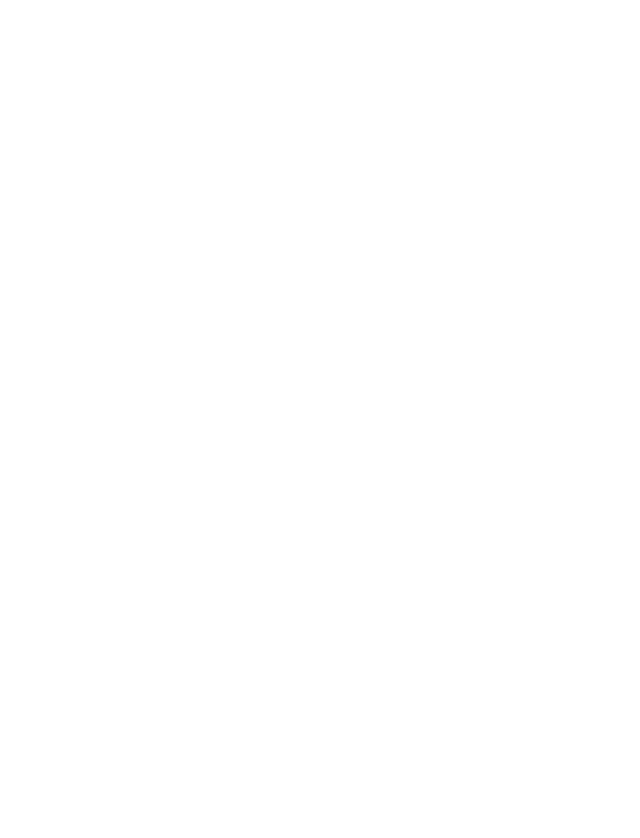
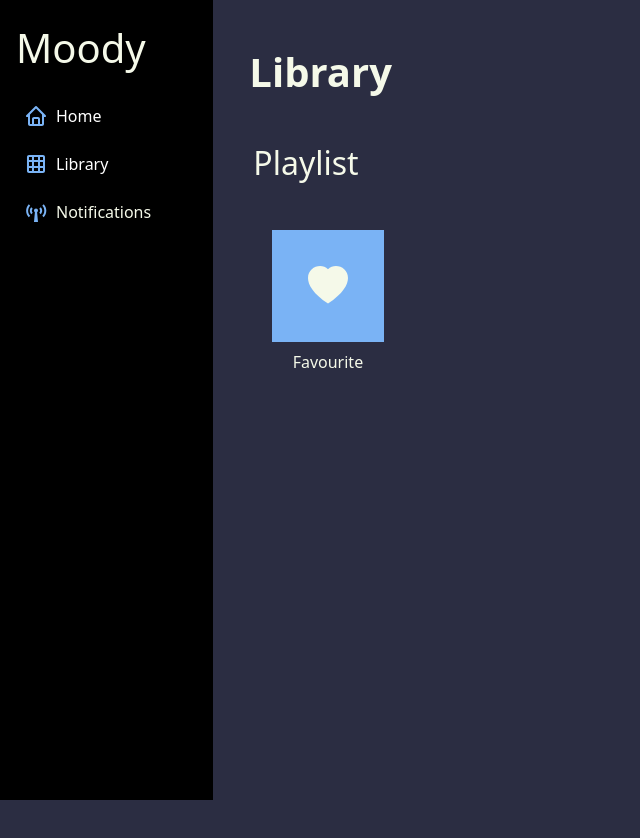
Before and after one commit to CristinaMastellaro/BE_Capstone, a React (Vite) app in the folder FE_Capstone/: page /library in a window 1280 px wide. Before the commit this address had no page. Shown: the top 838 px of the page, without its empty margins (0-640 px from the left). Before the commit the page ends 800 px from the top, so only its background shows below. Built offline with nearby package versions, Linux system fonts and the light colour scheme.

Commit message:
set library & playlist favourite songs

```diff
--- a/FE_Capstone/src/App.scss
+++ b/FE_Capstone/src/App.scss
@@ -20,6 +20,7 @@ $new-dark: #2B2D42;
     // background: #EEAECA;
     // background: radial-gradient(circle, rgba(238, 174, 202, 1) 0%, rgba(148, 187, 233, 1) 100%);
     color: rgb(245, 249, 233);
+    min-height: 100vh;
 
   //   font-family: "Poppins", sans-serif;
   // font-weight: 400;
--- a/FE_Capstone/src/App.tsx
+++ b/FE_Capstone/src/App.tsx
@@ -6,6 +6,7 @@ import Registration from "./components/Registration";
 import Playlist from "./components/Playlist";
 import Homepage from "./components/Homepage";
 import MainLayout from "./components/MainLayout";
+import Library from "./components/Library";
 
 function App() {
   return (
@@ -15,6 +16,7 @@ function App() {
           <Route element={<MainLayout />}>
             <Route element={<Homepage />} path="/homepage" />
             <Route element={<Playlist />} path="/playlist/:specification" />
+            <Route element={<Library />} path="/library" />
           </Route>
           <Route element={<Login />} path="/" />
           <Route element={<Registration />} path="/register" />
--- a/FE_Capstone/src/components/CustomNav.tsx
+++ b/FE_Capstone/src/components/CustomNav.tsx
@@ -24,10 +24,13 @@ const CustomNavbar = () => {
           <BiHome className="my-icons me-2 fs-4" />
           <span className="d-none d-lg-block">Home</span>
         </Link>
-        <div className="mt-2 p-1 options">
+        <Link
+          to="/library"
+          className="mt-2 p-1 options text-white text-decoration-none"
+        >
           <BiGrid className="my-icons me-2 fs-4" />
           <span className="d-none d-lg-block">Library</span>
-        </div>
+        </Link>
         <div className="mt-2 p-1 options">
           <BiBroadcast className="my-icons me-2 fs-4" />
           <span className="d-none d-lg-block">Notifications</span>
--- a/FE_Capstone/src/components/Homepage.tsx
+++ b/FE_Capstone/src/components/Homepage.tsx
@@ -1,7 +1,7 @@
 import { useEffect, useState } from "react";
 import Form from "react-bootstrap/Form";
 import MoodType from "../types/MoodType";
-import { findSongs } from "../redux/actions";
+import { addSingleMood, findSongs, saveAllMoodsNames } from "../redux/actions";
 import { useNavigate } from "react-router-dom";
 import { useAppDispatch, useAppSelector } from "../redux/store";
 
@@ -24,6 +24,9 @@ const Homepage = () => {
 
   const findMoodSongs = (e: React.FormEvent) => {
     e.preventDefault();
+    if (!(options.includes(mood) || mood === "confused")) {
+      dispatch(addSingleMood(mood));
+    }
     if (savedMoodInStore !== mood) {
       if (songs === undefined) {
         dispatch(findSongs(mood));
@@ -49,6 +52,7 @@ const Homepage = () => {
         const moods: string[] = [];
         data.forEach((singleMood) => moods.push(singleMood.name));
         setOptions(moods);
+        dispatch(saveAllMoodsNames(moods));
       })
       .catch((err) => console.log(err));
   };
--- /dev/null
+++ b/FE_Capstone/src/components/Library.tsx
@@ -0,0 +1,30 @@
+import { Col, Container, Row } from "react-bootstrap";
+import "../scss/library.scss";
+import { BsFillHeartFill } from "react-icons/bs";
+import { useNavigate } from "react-router-dom";
+
+const Library = () => {
+  const navigate = useNavigate();
+
+  return (
+    <>
+      <Container fluid>
+        <h1 className="mt-5 ms-4 fw-bold">Library</h1>
+        <Row className="ms-3 mt-5">
+          <h2 className="mb-5">Playlist</h2>
+          <Col xs={4} md={3} lg={2} className="px-0">
+            <div
+              className="favourite-songs-picture d-flex align-items-center justify-content-center"
+              onClick={() => navigate("/playlist/favourite")}
+            >
+              <BsFillHeartFill className="fs-1" />
+            </div>
+            <p className="mt-2 text-center">Favourite</p>
+          </Col>
+        </Row>
+      </Container>
+    </>
+  );
+};
+
+export default Library;
--- a/FE_Capstone/src/components/Playlist.tsx
+++ b/FE_Capstone/src/components/Playlist.tsx
@@ -4,12 +4,18 @@ import { IRootState, useAppSelector } from "../redux/store";
 import { useParams } from "react-router-dom";
 import { useEffect, useState } from "react";
 import Loader from "./Loader";
+import ShowSongType from "../types/ShowSongType";
 
 const Playlist = () => {
   const { specification } = useParams();
+  const allMoods = useAppSelector((state) => state.allSongs.allMoodsName);
   const songs = useAppSelector((state: IRootState) => {
     if (specification !== undefined) {
-      return state.allSongs.moods[specification];
+      if (allMoods.includes(specification)) {
+        return state.allSongs.moods[specification];
+      } else {
+        return state.allSongs.playlists[specification];
+      }
     }
   });
 
@@ -68,14 +74,20 @@ const Playlist = () => {
             <section className="pb-5">
               {songs && songs.length < 5 && (
                 <p className="w-75 mx-auto mt-3">
-                  Your feelings are so deep, but our system isn't smart enough
-                  yet to understand which songs are fitted for "{specification}
-                  "". Want to give it another try with a more generic word?
+                  {specification === "favourite"
+                    ? "It's time to save your favourite songs or to look for new ones!"
+                    : `Your feelings are so deep, but our system isn't smart enough
+                  yet to understand which songs are fitted for "${specification}
+                  ". Want to give it another try with a more generic word?}`}
                 </p>
               )}
               {songs &&
-                songs.map((song) => (
-                  <Song key={song.id} song={song} playlist={songs} />
+                (songs as ShowSongType[]).map((song) => (
+                  <Song
+                    key={song.id}
+                    song={song}
+                    playlist={songs as ShowSongType[]}
+                  />
                 ))}
             </section>
           </div>
--- a/FE_Capstone/src/redux/actions/index.ts
+++ b/FE_Capstone/src/redux/actions/index.ts
@@ -13,6 +13,8 @@ export const setLoginUsername = (username: string) => {
 
 // For mood playlist
 export const ALL_SONGS_MOOD = "ALL_SONGS_MOOD";
+export const ALL_MOODS_NAME = "ALL_MOODS_NAME";
+export const ADD_SINGLE_MOOD = "ADD_SINGLE_MOOD";
 
 export const findSongs = (mood: string) => {
   return async (dispatch: AppDispatchFunction) => {
@@ -89,6 +91,20 @@ export const findSongs = (mood: string) => {
   };
 };
 
+export const saveAllMoodsNames = (allMoodsName: string[]) => {
+  return {
+    type: ALL_MOODS_NAME,
+    payload: allMoodsName,
+  };
+};
+
+export const addSingleMood = (singleMood: string) => {
+  return {
+    type: ADD_SINGLE_MOOD,
+    payload: singleMood,
+  };
+};
+
 // For music player
 export const CURRENT_SONG = "CURRENT_SONG";
 export const CURRENT_PLAYLIST = "CURRENT_PLAYLIST";
--- a/FE_Capstone/src/redux/reducers/allSongsReducer.ts
+++ b/FE_Capstone/src/redux/reducers/allSongsReducer.ts
@@ -1,6 +1,6 @@
 import ActionType from "../../types/ActionType";
 import ShowSongType from "../../types/ShowSongType";
-import { ALL_SONGS_MOOD } from "../actions";
+import { ADD_SINGLE_MOOD, ALL_MOODS_NAME, ALL_SONGS_MOOD } from "../actions";
 
 type myMap = {
   [key: string]: ShowSongType[];
@@ -8,17 +8,21 @@ type myMap = {
 
 interface AllSongsState {
   moodName: string;
+  allMoodsName: string[];
   moods: myMap;
+  playlists: myMap;
 }
 
 const initialState: AllSongsState = {
   moodName: "",
+  allMoodsName: [],
   moods: {},
+  playlists: { favourite: [] },
 };
 
 const allSongsReducer = (
   state = initialState,
-  action: ActionType<[string, ShowSongType[]]>
+  action: ActionType<[string, ShowSongType[]] | string[] | string>
 ) => {
   switch (action.type) {
     case ALL_SONGS_MOOD:
@@ -30,6 +34,16 @@ const allSongsReducer = (
           [action.payload[0]]: action.payload[1],
         },
       };
+    case ALL_MOODS_NAME:
+      return {
+        ...state,
+        allMoodsName: action.payload,
+      };
+    case ADD_SINGLE_MOOD:
+      return {
+        ...state,
+        allMoodsName: state.allMoodsName.concat(action.payload as string),
+      };
     default:
       console.log("You're in the default state");
       return state;
--- /dev/null
+++ b/FE_Capstone/src/scss/library.scss
@@ -0,0 +1,15 @@
+.favourite-songs-picture {
+    height: 7em;
+    width: 7em;
+    background-color: rgb(122, 179, 245);
+    // background-color: rgb(241, 156, 193);
+    margin: auto;
+}
+
+.favourite-songs-picture:hover {
+    cursor: pointer;
+}
+
+.favourite-songs-picture svg {
+    // color: rgb(241, 156, 193) !important;
+}
```
